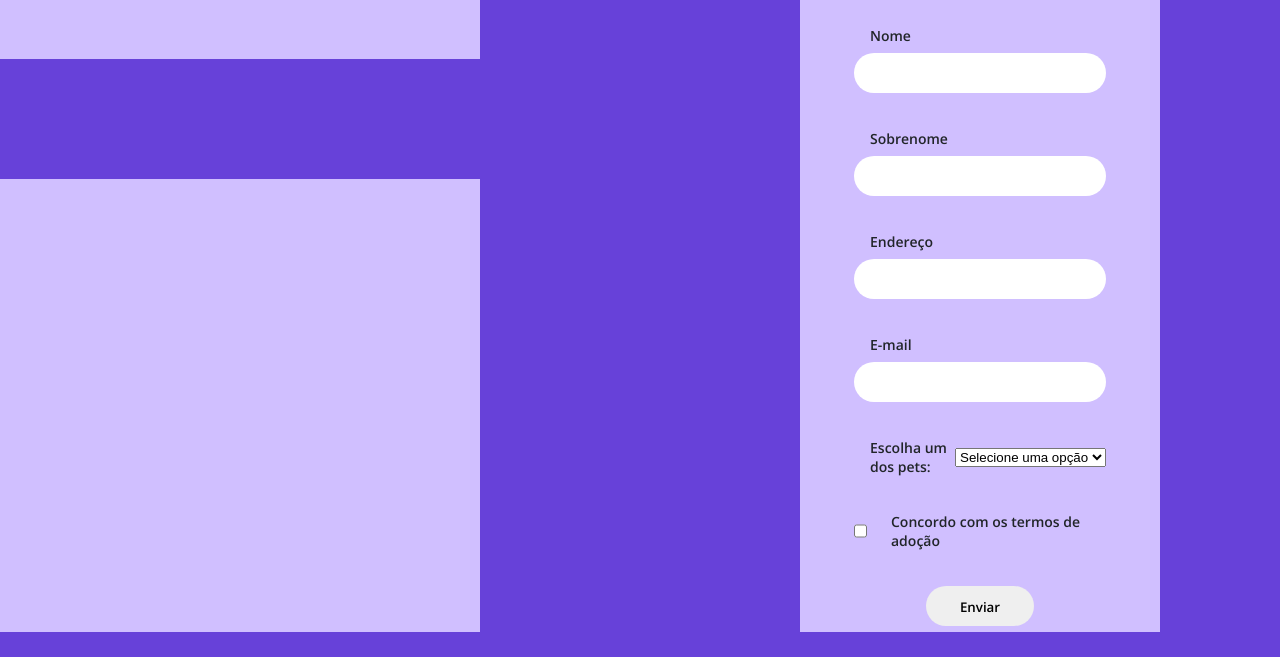
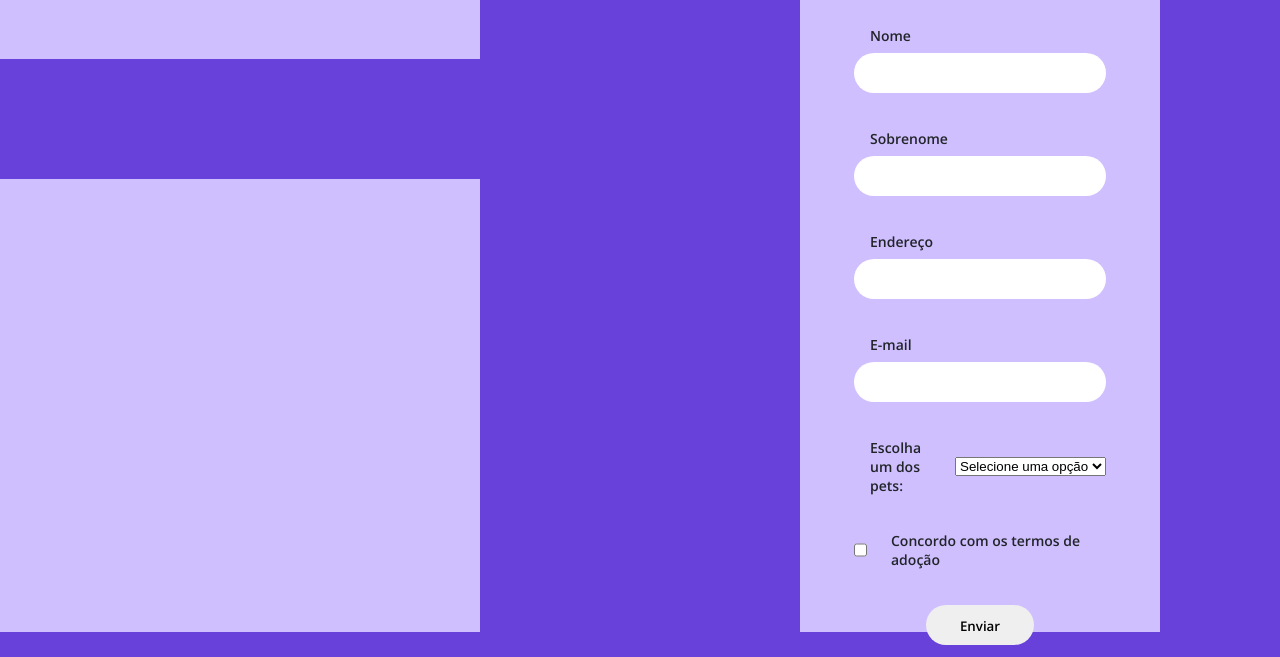
Before and after one commit to LaYotsuna/adote_gatinhos, a plain HTML site: page index.html in a window 1280 px wide. Shown: the part 168-825 px from the top of the page. Drawn offline with nearby package versions, Linux system fonts and the light colour scheme.

Commit message:
Novo ajuste em dropdown list

```diff
--- a/style.css
+++ b/style.css
@@ -139,7 +139,8 @@ main {
 .formulario .input-container .gatos {
   display: flex;
   align-items: center;
-  justify-content: space-around;
+  justify-content: center;
+  gap: 2.4rem;
 }
 
 .formulario .input-container.termos {
```
